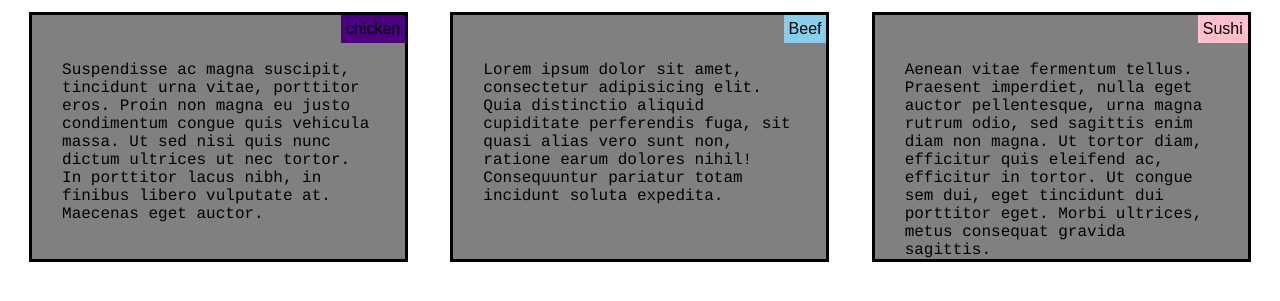
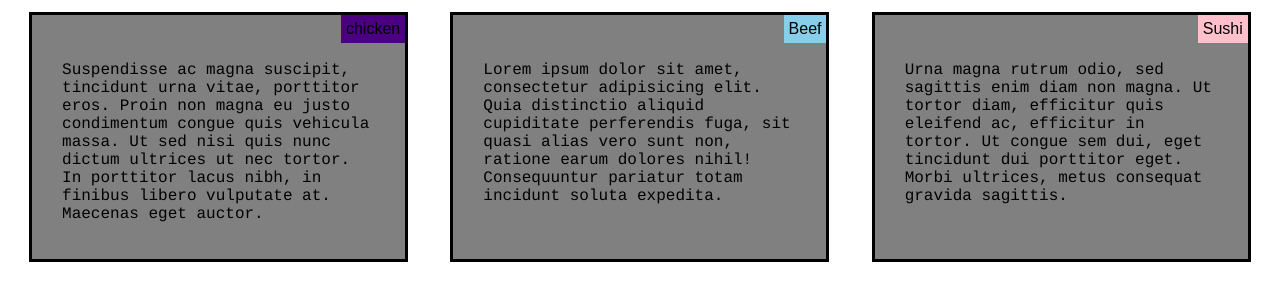
Before and after one commit to sravan127/coursera-webdev, a plain HTML site: page module2/index.html in a window 1280 px wide. Shown: the part 61-362 px from the top of the page. Drawn offline with Linux system fonts and the light colour scheme.

Commit message:
Update index.html

```diff
--- a/module2/index.html
+++ b/module2/index.html
@@ -40,7 +40,7 @@
 				<section class="para">
 				<div class="p3">Sushi</div>
 
-			<p>Aenean vitae fermentum tellus. Praesent imperdiet, nulla eget auctor pellentesque, urna magna rutrum odio, sed sagittis enim diam non magna. Ut tortor diam, efficitur quis eleifend ac, efficitur in tortor. Ut congue sem dui, eget tincidunt dui porttitor eget. Morbi ultrices, metus consequat gravida sagittis.
+			<p>Urna magna rutrum odio, sed sagittis enim diam non magna. Ut tortor diam, efficitur quis eleifend ac, efficitur in tortor. Ut congue sem dui, eget tincidunt dui porttitor eget. Morbi ultrices, metus consequat gravida sagittis.
 			</p>
             </section>
 
```
